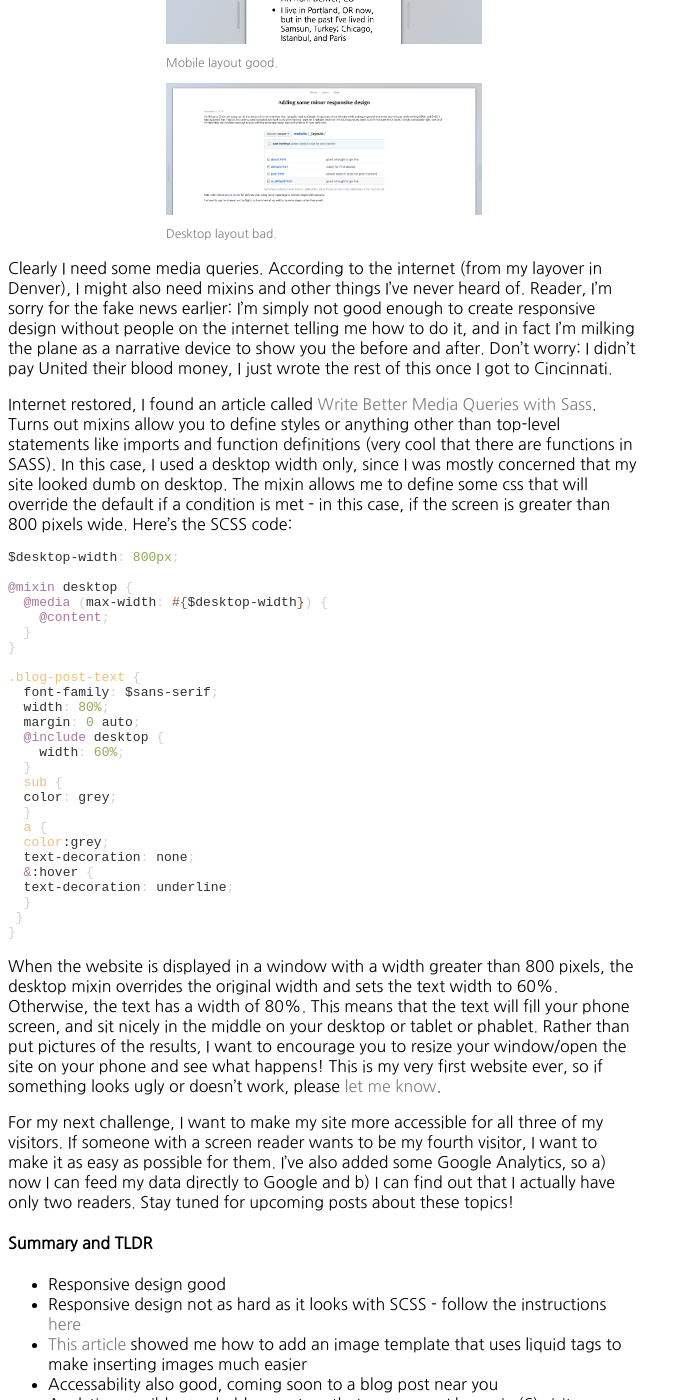
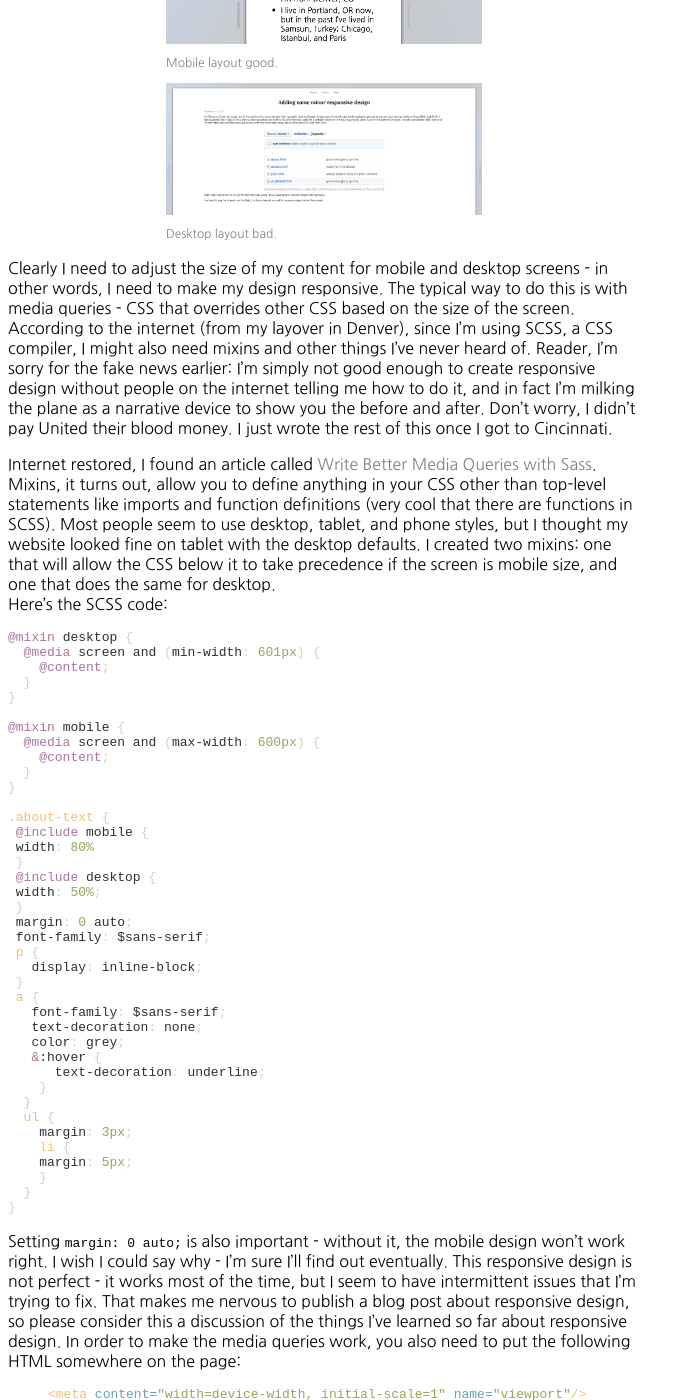
Before and after one commit to sam-hoffman/website, a Jekyll site: the page built from _posts/2019-12-07-responsive.md, in a window 1280 px wide and 1400 px high, scrolled down 865 px. Shown: the whole window, without its empty margins (0-691 px from the left). Built offline with Jekyll 4.4.1, drawn with Linux system fonts in a browser that asks for light colours; some of the changed text lies outside the part shown.

Commit message:
adding responsive design blog post

````diff
--- a/_posts/2019-12-07-responsive.md
+++ b/_posts/2019-12-07-responsive.md
@@ -29,45 +29,69 @@ img="assets/pictures/20191207/desktop_layout.png"
 title="Desktop layout"
 caption="Desktop layout bad." %}
 
-Clearly I need some media queries.
-According to the internet (from my layover in Denver), I might also need mixins and other things I've never heard of.
+Clearly I need to adjust the size of my content for mobile and desktop screens - in other words, I need to make my design responsive.
+The typical way to do this is with media queries - CSS that overrides other CSS based on the size of the screen.
+According to the internet (from my layover in Denver), since I'm using SCSS, a CSS compiler, I might also need mixins and other things I've never heard of.
 Reader, I'm sorry for the fake news earlier: I'm simply not good enough to create responsive design without people on the internet telling me how to do it, and in fact I'm milking the plane as a narrative device to show you the before and after.
-Don't worry: I didn't pay United their blood money, I just wrote the rest of this once I got to Cincinnati.
+Don't worry, I didn't pay United their blood money.
+I just wrote the rest of this once I got to Cincinnati.
 
 Internet restored, I found an article called [Write Better Media Queries with Sass](https://davidwalsh.name/write-media-queries-sass).
-Turns out mixins allow you to define styles or anything other than top-level statements like imports and function definitions (very cool that there are functions in SASS).
-In this case, I used a desktop width only, since I was mostly concerned that my site looked dumb on desktop.
-The mixin allows me to define some css that will override the default if a condition is met - in this case, if the screen is greater than 800 pixels wide.
+Mixins, it turns out, allow you to define anything in your CSS other than top-level statements like imports and function definitions (very cool that there are functions in SCSS).
+Most people seem to use desktop, tablet, and phone styles, but I thought my website looked fine on tablet with the desktop defaults.
+I created two mixins: one that will allow the CSS below it to take precedence if the screen is mobile size, and one that does the same for desktop.
 Here's the SCSS code:
 
 ```scss
-$desktop-width: 800px;
-
 @mixin desktop {
-  @media (max-width: #{$desktop-width}) {
+  @media screen and (min-width: 601px) {
     @content;
   }
 }
 
-.blog-post-text {
-  font-family: $sans-serif;
-  width: 80%;
-  margin: 0 auto;
-  @include desktop {
-    width: 60%;
+@mixin mobile {
+  @media screen and (max-width: 600px) {
+    @content;
   }
-  sub {
-  color: grey;
+}
+
+.about-text {
+ @include mobile {
+ width: 80%
+ }
+ @include desktop {
+ width: 50%;
+ }
+ margin: 0 auto;
+ font-family: $sans-serif;
+ p {
+   display: inline-block;
+ }
+ a {
+   font-family: $sans-serif;
+   text-decoration: none;
+   color: grey;
+   &:hover {
+      text-decoration: underline;
+    }
   }
-  a {
-  color:grey;
-  text-decoration: none;
-  &:hover {
-  text-decoration: underline;
+  ul {
+    margin: 3px;
+    li {
+    margin: 5px;
+    }
   }
- }
 }
 ```
+Setting `margin: 0 auto;` is also important - without it, the mobile design won't work right.
+I wish I could say why - I'm sure I'll find out eventually.
+This responsive design is not perfect - it works most of the time, but I seem to have intermittent issues that I'm trying to fix.
+That makes me nervous to publish a blog post about responsive design, so please consider this a discussion of the things I've learned so far about responsive design.
+In order to make the media queries work, you also need to put the following HTML somewhere on the page:
+{% highlight html %}
+<meta content="width=device-width, initial-scale=1" name="viewport"/>
+{% endhighlight %}
+I put mine in my default layout, and so was finally forced to fix my inheritance structure and free myself from the tech debt I had put myself in.
 
 When the website is displayed in a window with a width greater than 800 pixels, the desktop mixin overrides the original width and sets the text width to 60%.
 Otherwise, the text has a width of 80%.
@@ -80,9 +104,36 @@ If someone with a screen reader wants to be my fourth visitor, I want to make it
 I've also added some Google Analytics, so a) now I can feed my data directly to Google and b) I can find out that I actually have only two readers.
 Stay tuned for upcoming posts about these topics!
 
+
 <h4 id="TLDR">Summary and TLDR</h4>
  * Responsive design good
- * Responsive design not as hard as it looks with SCSS - follow the instructions [here]((https://davidwalsh.name/write-media-queries-sass))
+ * Write mixins in SCSS so that you don't have to rewrite your media queries over and over:
+  {% highlight SCSS %}
+  @mixin desktop {
+  @media screen and (min-width: 601px) {
+    @content;
+   }
+  }
+
+  @mixin mobile {
+  @media screen and (max-width: 600px) {
+    @content;
+   }
+  }
+{% endhighlight %}
+ * Use them like:
+  {% highlight SCSS %}
+  .responsive-class {width: 80%;
+    margin: 0 auto;
+    @include desktop {
+      width: 60%;
+    }
+  {% endhighlight %}
+ * Making sure to include the following somewhere on your page (I put it in the head of my ur_default layout to ensure it propagated to all pages)
+  {% highlight html %}
+  <meta content="width=device-width, initial-scale=1" name="viewport"/>
+  {% endhighlight %}
+ * Further instructions and explanations [here](https://davidwalsh.name/write-media-queries-sass)
  * [This article](https://superdevresources.com/image-caption-jekyll/) showed me how to add an image template that uses liquid tags to make inserting images much easier
  * Accessability also good, coming soon to a blog post near you
  * Analytics possibly good - blog post on that as soon as I have six (6) visitors
````
